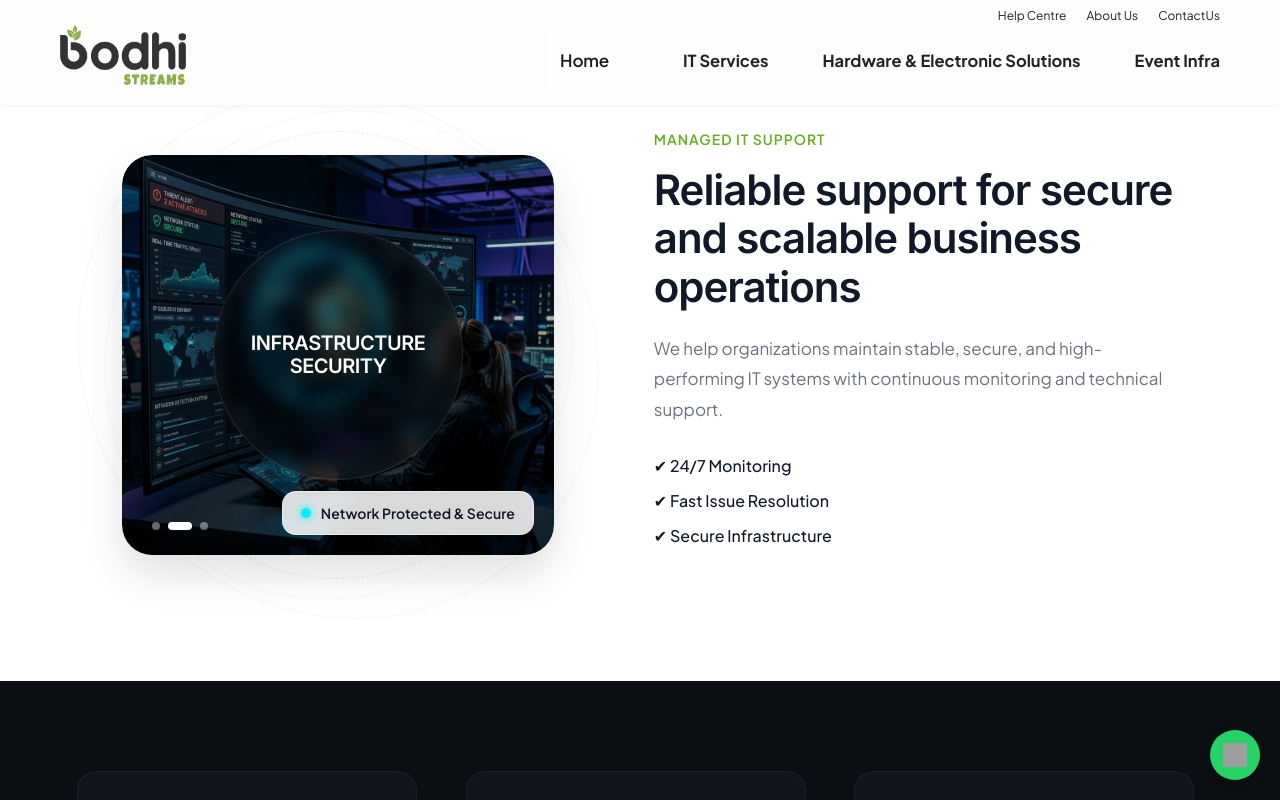
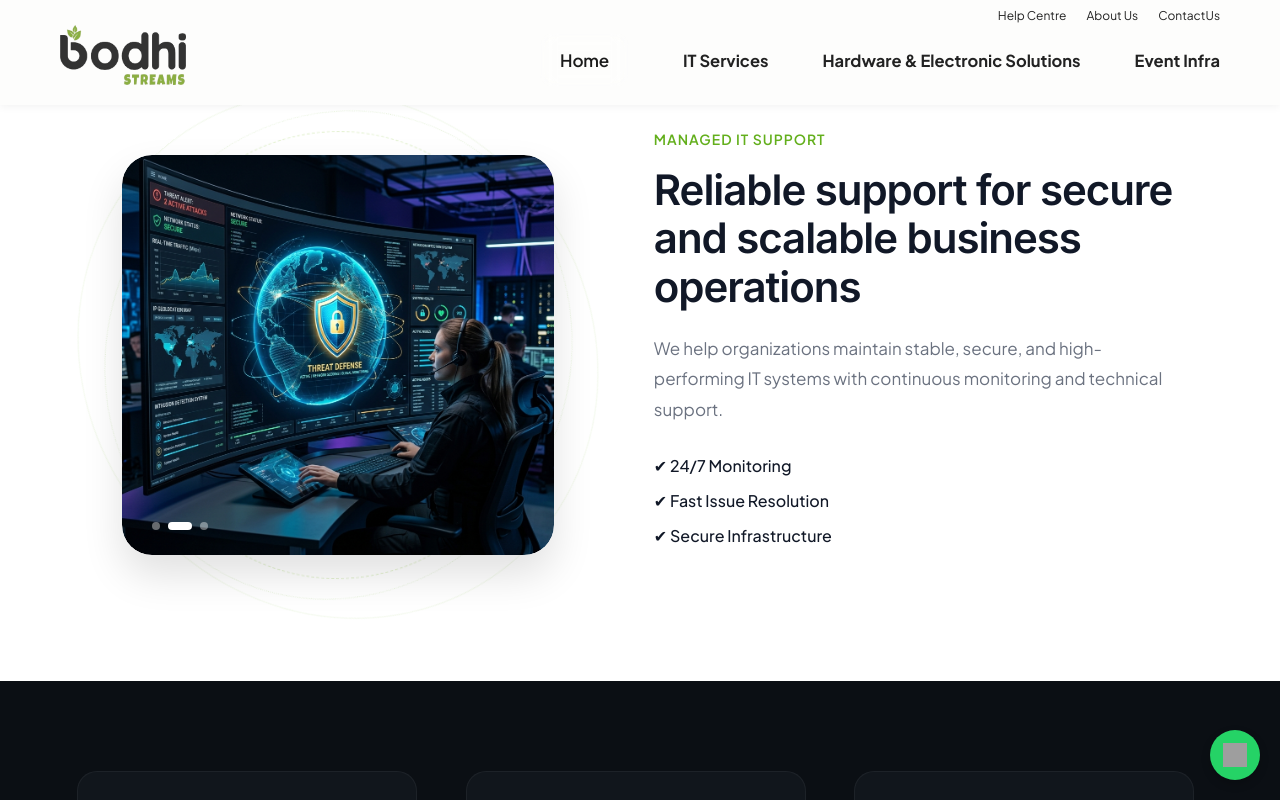
Before and after one commit to iyyansoft/Bodhistreams, a React (Vite) app: page /managed-support in a window 1280 px wide. Shown: the top 800 px of the page. Built offline with nearby package versions, Linux system fonts and the light colour scheme; grey boxes are pictures that could not be loaded; a web font is replaced by a local one.

Commit message:
style: remove all text overlays and content from the slideshow images

```diff
--- a/src/pages/it-services/ManagedSupport.jsx
+++ b/src/pages/it-services/ManagedSupport.jsx
@@ -67,47 +67,11 @@ const ManagedSupport = () => {
                 >
                   <img
                     src={supportSlides[currentSlide].image}
-                    alt={supportSlides[currentSlide].status}
+                    alt="IT Support Slide"
                     className="it-support-image"
                   />
-
-                  {/* Premium Title Overlay matching the reference layout */}
-                  <div className="image-overlay-shade"></div>
-                  <div className="center-circle-wrapper">
-                    <motion.div
-                      className="glass-circle-overlay"
-                      initial={{ scale: 0.75, opacity: 0 }}
-                      animate={{ scale: 1, opacity: 1 }}
-                      exit={{ scale: 0.75, opacity: 0 }}
-                      transition={{ delay: 0.2, duration: 0.5 }}
-                    >
-                      <h2>{supportSlides[currentSlide].title}</h2>
-                    </motion.div>
-                  </div>
                 </motion.div>
               </AnimatePresence>
-
-              {/* Status Box */}
-              <div className="it-support-status">
-                <span
-                  className="it-support-dot"
-                  style={{
-                    backgroundColor: supportSlides[currentSlide].dotColor,
-                    boxShadow: `0 0 10px ${supportSlides[currentSlide].dotColor}`
-                  }}
-                ></span>
-                <AnimatePresence mode="wait">
-                  <motion.span
-                    key={currentSlide}
-                    initial={{ opacity: 0, y: 5 }}
-                    animate={{ opacity: 1, y: 0 }}
-                    exit={{ opacity: 0, y: -5 }}
-                    transition={{ duration: 0.3 }}
-                  >
-                    {supportSlides[currentSlide].status}
-                  </motion.span>
-                </AnimatePresence>
-              </div>
 
               {/* Dots Indicator */}
               <div className="slide-dots">
```
